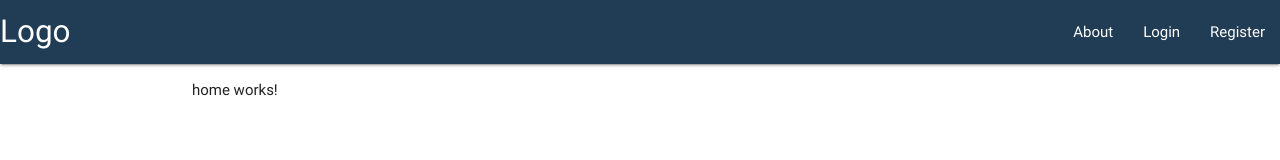
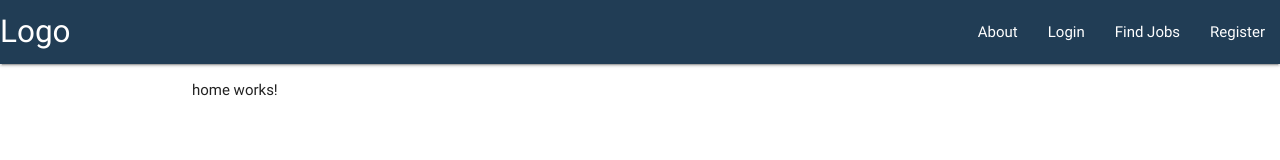
Before and after one commit to noprobz09/kwikhire, an Angular app in the folder frontend/: page / in a window 1280 px wide. Shown: the top 160 px of the page. Built offline with nearby package versions, Linux system fonts and the light colour scheme.

Commit message:
jobs updates

```diff
--- a/frontend/src/app/app.module.ts
+++ b/frontend/src/app/app.module.ts
@@ -1,6 +1,6 @@
 import { BrowserModule } from '@angular/platform-browser';
 import { NgModule } from '@angular/core';
-import { FormsModule }    from '@angular/forms';
+import { FormsModule }  from '@angular/forms';
 
 import {HttpModule} from '@angular/http';
 import {HttpClientModule} from '@angular/common/http';
@@ -17,6 +17,7 @@ import { FlashMessageComponent } from './components/flash-message/flash-message.
 
 import { FlashMessageService } from './services/flash-message.service';
 import { UserService } from './services/user.service';
+import { JobService } from './services/job.service';
 import { JobsComponent } from './components/jobs/jobs.component';
 import { EqualValidator } from './directives/equal-validator';
 
@@ -41,7 +42,8 @@ import { EqualValidator } from './directives/equal-validator';
   ],
   providers: [
     FlashMessageService,
-    UserService
+    UserService,
+    JobService
   ],
   bootstrap: [AppComponent]
 })
--- a/frontend/src/app/components/jobs/jobs.component.ts
+++ b/frontend/src/app/components/jobs/jobs.component.ts
@@ -13,11 +13,7 @@ export class JobsComponent implements OnInit {
   constructor(public jobService: JobService) { }
 
   ngOnInit() {
-    this.jobService.getJobs().subscribe(jobs => {
-      // this.jobService.jobBS.next(jobs);
-      // this.jobs = this.jobService.jobBS;
-      // console.log(this.jobs);
-    });
+    this.jobService.getJobs().subscribe(data => console.log(data));
   }
 
 }
--- a/frontend/src/app/components/navbar/navbar.component.html
+++ b/frontend/src/app/components/navbar/navbar.component.html
@@ -4,6 +4,7 @@
     <ul id="nav-mobile" class="right hide-on-med-and-down">
       <li><a routerLink="/about">About</a></li>
       <li><a routerLink="/login">Login</a></li>
+      <li><a routerLink="/jobs">Find Jobs</a></li>
       <li><a routerLink="/register">Register</a></li>
     </ul>
   </div>
--- a/frontend/src/app/services/job.service.ts
+++ b/frontend/src/app/services/job.service.ts
@@ -3,7 +3,7 @@ import { BehaviorSubject } from 'rxjs/BehaviorSubject';
 //import { Http } from '@angular/http';
 import { HttpClient } from '@angular/common/http';
 import { AppConfig } from '../config/app.config';
-
+import { Http , HttpModule} from '@angular/http';
 //import 'rsjx/add/operator/map';
 
 @Injectable()
@@ -11,9 +11,10 @@ export class JobService {
 
   constructor(private http: HttpClient) { }
 
-  public jobBS = new BehaviorSubject<string>(null);
+ // public jobBS = new BehaviorSubject<string>(null);
 
   getJobs() {
+    console.log(AppConfig.apiUrl + '/jobs');
       return this.http.get( AppConfig.apiUrl + '/jobs');
   }
 }
```
